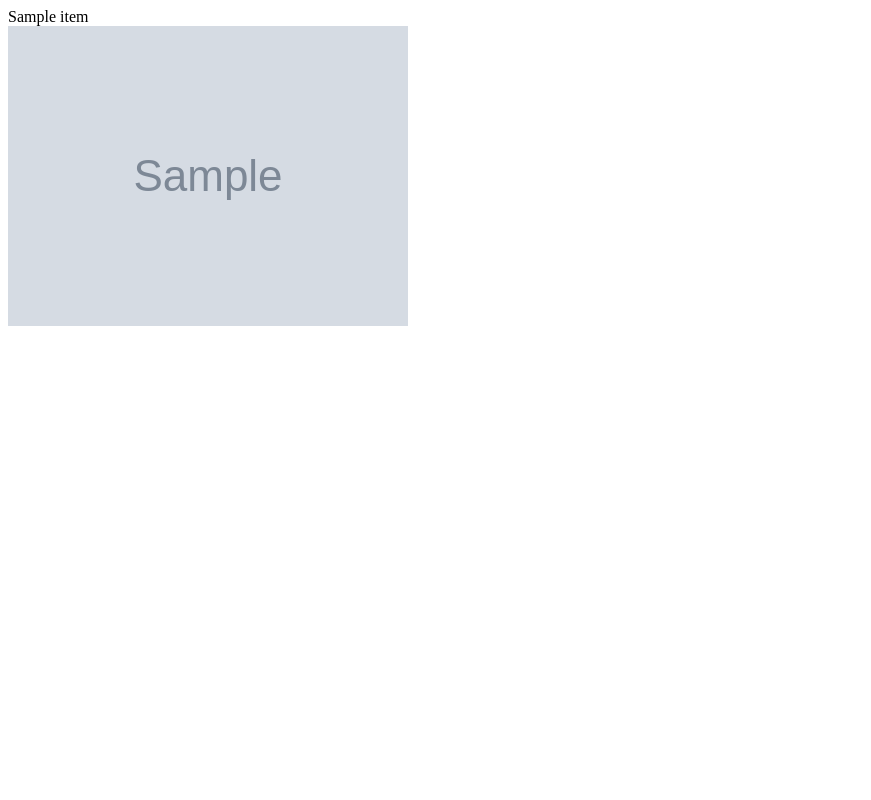
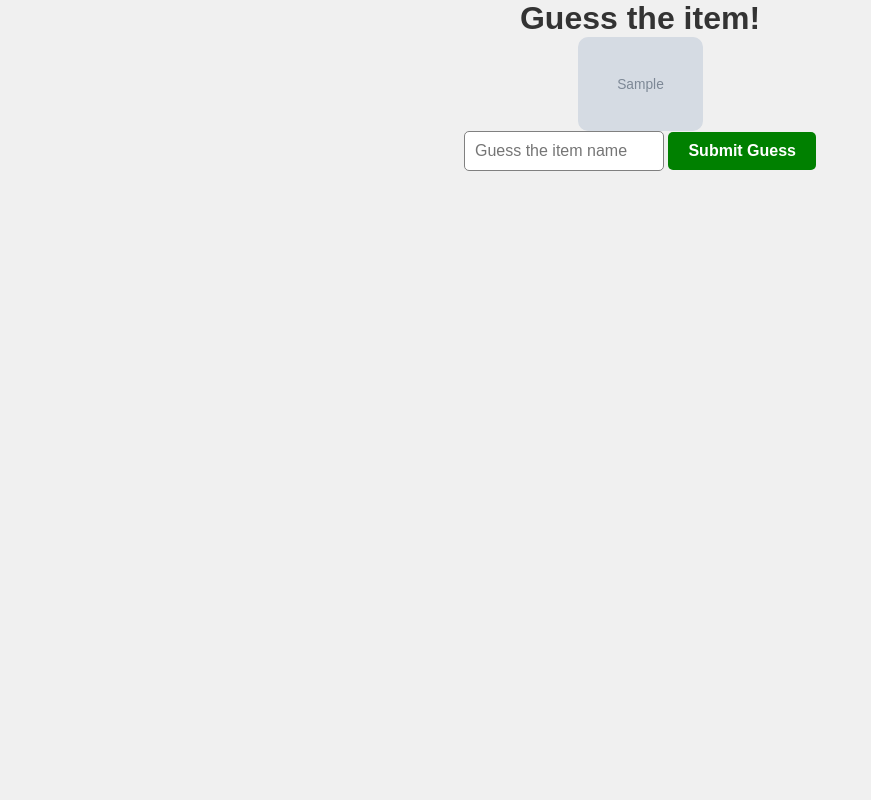
Before and after one commit to Endlessv4-dev/Suli, a PHP site: page /iconguesser.php in a window 1280 px wide. Shown: the whole page, without its empty margins (0-871 px from the left). Run offline with PHP 8.4, Linux system fonts and the light colour scheme; tables that the repository leaves empty hold one stand-in row (values such as "Sample post"); grey boxes marked "Sample" are stand-in pictures.

Commit message:
alap megvan, nem ronda

```diff
--- /dev/null
+++ b/Koni/css/style.css
@@ -0,0 +1,55 @@
+*{
+    font-family: Arial, sans-serif;
+    margin: 0;
+    padding: 0;
+}
+
+body {
+    background-color: #f0f0f0;
+    color: #333;
+}
+.item-container{
+    max-width: 250px;
+    height: auto;
+    margin: 0 auto;
+    text-align: center;
+
+}
+.item-container img{
+    width: 125px;
+    height: auto;
+    border-radius: 10px;
+}
+.item-container h2{
+    margin-top: 10px;
+    font-size: 18px;
+}
+
+.guess-form{
+    margin-top: 20px;
+    margin: 0 auto;
+    height: auto;
+    text-align: center;
+    width: 100%;
+
+}
+
+.guess-form input[type="text"]{
+    padding: 10px;
+    width: 200px;
+    border: 1px solid #ccc;
+    border-radius: 5px;
+    font-size: 16px;
+    border: 1px solid grey;
+}
+
+.guess-form button{
+    padding: 10px 20px;
+    background-color: green;
+    color: white;
+    border: none;
+    border-radius: 5px;
+    font-size: 16px;
+    font-weight: bold;
+    cursor: pointer;
+}
--- a/Koni/iconguesser.php
+++ b/Koni/iconguesser.php
@@ -1,3 +1,6 @@
+<link rel="stylesheet" href="css/style.css">
+
+
 <?php
 
     require '../Connection/config.php';
@@ -6,7 +9,33 @@
     $lekerdezes = "SELECT * FROM items ORDER BY RAND() LIMIT 1";
     $talalt_sor = $conn->query($lekerdezes);
     $item = $talalt_sor->fetch_assoc();
+    echo "<div class='item-container'>";
+        echo "<h1>Guess the item!</h1>";
+        echo "<img src='../Items/$item[name]/$item[icon]'>";
+            if(isset($_POST['guess'])) {
+                if($item['name'] == $_POST['guess']) {
+                    echo "<h2>Correct!</h2>";
+            }
+            else {
+                echo "<h2>Wrong! The correct answer was: " . $item['name'] . "</h2>";
+            }
+        }
+    echo "</div>";
 
-    echo $item['name'] . "<br>";
-    echo "<img src='$item[icon]' alt='$item[name]'>";
+
+
 ?>
+<!DOCTYPE html>
+<html lang="en">
+<head>
+    <meta charset="UTF-8">
+    <meta name="viewport" content="width=device-width, initial-scale=1.0">
+    <title>Document</title>
+</head>
+<body>
+    <form method = "post" class = "guess-form">
+        <input type="text" name = "guess" placeholder="Guess the item name" class = "guess-input" >
+        <button type="button" onclick="this.form.submit()" class = "submit-btn">Submit Guess</button>
+    </form>
+</body>
+</html>
```
